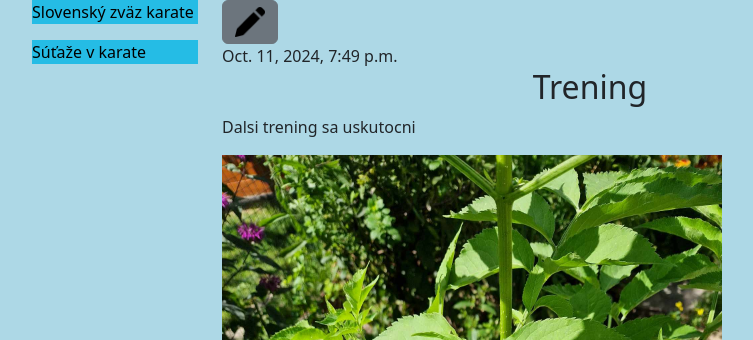
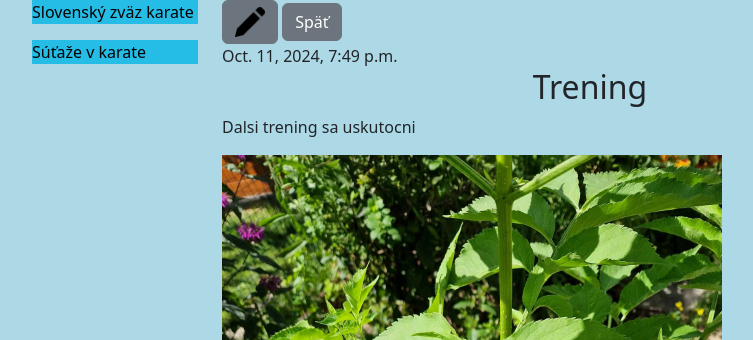
Before and after one commit to jarocomp/karatetv, a Django app: page /post/23/ in a window 1280 px wide. Shown: the part 185-525 px from the top of the page, without its empty margins (50-803 px from the left). Run offline with Django 5.2, Linux system fonts and the light colour scheme; a user stored in the database is signed in; data comes from the database, SQL or seed files in the repository; both versions use the stored data as it was after the commit.

Commit message:
dizajn added

```diff
--- a/karateweb/karatetv/static/css/karatetv.css
+++ b/karateweb/karatetv/static/css/karatetv.css
@@ -31,6 +31,7 @@ body {
  display: grid;
  grid-template-rows: auto 1fr auto;
  grid-template-columns: minmax(0, 1fr);
+
 
  }
 
--- a/karateweb/karatetv/templates/karatetv/post_detail.html
+++ b/karateweb/karatetv/templates/karatetv/post_detail.html
@@ -8,6 +8,9 @@
         {% if user.is_authenticated %}
         <a class="btn btn-secondary" href="{% url 'post_edit' pk=post.pk %}">
             <img src="{% static 'images/pencil.png' %}" alt="pencil"   width="30", hight="30">
+        </a>
+        <a class="btn btn-secondary" href="{% url 'post_list_se' %}">
+            Späť
         </a>
         {% endif %}
     </aside>
```
Also changed, not shown: karateweb/db.sqlite3, karateweb/media/images/burina.jpg (added).
